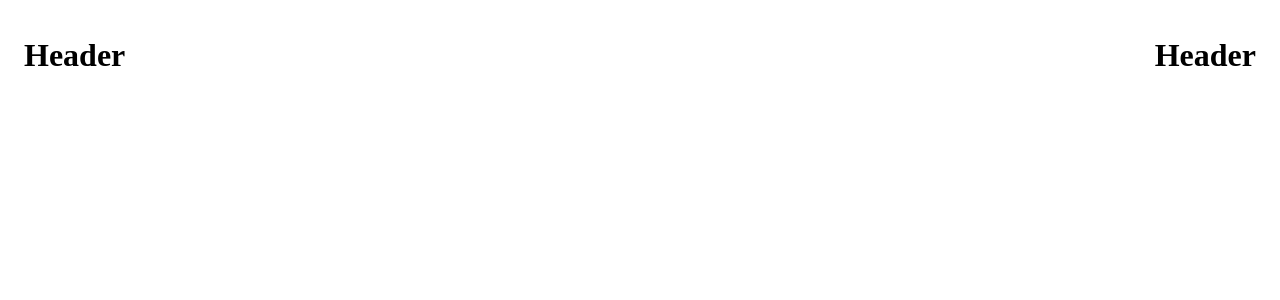
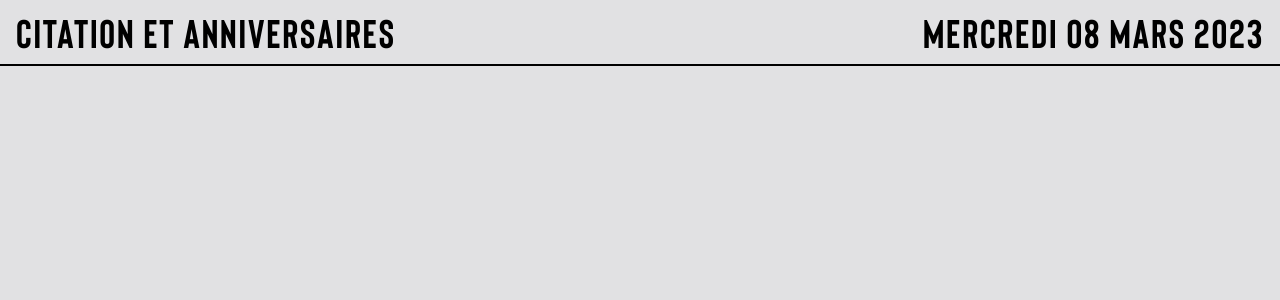
Before and after one commit to amir-398/FrameworkCSS, a React (Vite) app: page / in a window 1280 px wide. Shown: the top 300 px of the page. Built offline with nearby package versions, Linux system fonts and the light colour scheme.

Commit message:
Mise à jour du style de l'en-tête et ajout de composants de texte

```diff
--- a/package.json
+++ b/package.json
@@ -8,9 +8,8 @@
     "build": "vite build",
     "lint": "eslint . --ext js,jsx --report-unused-disable-directives --max-warnings 0",
     "preview": "vite preview",
-    "start": "npm-run-all --parallel header textContent",
-    "header": "sass --watch ./src/components/header/header.scss ./src/components/header/header.css",
-    "textContent": "sass --watch ./src/components/textContent/textContent.scss ./src/components/textContent/textContent.css  "
+    "start": "npm-run-all --parallel header ",
+    "header": "sass --watch ./src/components/header/header.scss ./src/components/header/header.css"
   },
   "dependencies": {
     "react": "^18.2.0",
--- a/src/components/header/Header.jsx
+++ b/src/components/header/Header.jsx
@@ -1,9 +1,17 @@
+import TextComponent from "../textComponent/TextComponent";
 import "./header.css";
 export default function Header() {
+  const textStyle = {
+    fontSize: "40px",
+    fontWeight: 300,
+    lineHeight: "48px",
+    letterSpacing: "0.045em",
+    textAlign: "left",
+  };
   return (
     <div className="header">
-      <h1>Header</h1>
-      <h1>Header</h1>
+      <TextComponent text="CITATION ET ANNIVERSAIRES" style={textStyle} />
+      <TextComponent text="MERCREDI 08 MARS 2023" style={textStyle} />
     </div>
   );
 }
--- a/src/components/header/header.css
+++ b/src/components/header/header.css
@@ -2,6 +2,7 @@
   display: flex;
   justify-content: space-between;
   padding: 0.5rem 1rem;
+  border-bottom: 2px solid black;
 }
 
 /*# sourceMappingURL=header.css.map */
--- a/src/components/header/header.scss
+++ b/src/components/header/header.scss
@@ -2,4 +2,5 @@
   display: flex;
   justify-content: space-between;
   padding: 0.5rem 1rem;
+  border-bottom: 2px solid black;
 }
--- /dev/null
+++ b/src/components/textComponent/TextComponent.jsx
@@ -0,0 +1,3 @@
+export default function TextComponent({ text, style }) {
+  return <p style={style}>{text} </p>;
+}
--- a/src/index.css
+++ b/src/index.css
@@ -0,0 +1,18 @@
+@font-face {
+  font-family: bison;
+  src: url("./assets/fonts/Bison-Bold.ttf");
+}
+* {
+  padding: 0;
+  margin: 0;
+  box-sizing: border-box !important;
+  font-family: bison;
+}
+html {
+  scroll-behavior: smooth;
+  font-family: bison;
+  background-color: #e1e1e3;
+}
+a {
+  text-decoration: none;
+}
```
Also changed, not shown: src/assets/fonts/Bison-Bold.ttf (added), 1 other file (tests, documents, lock files or other folders).
